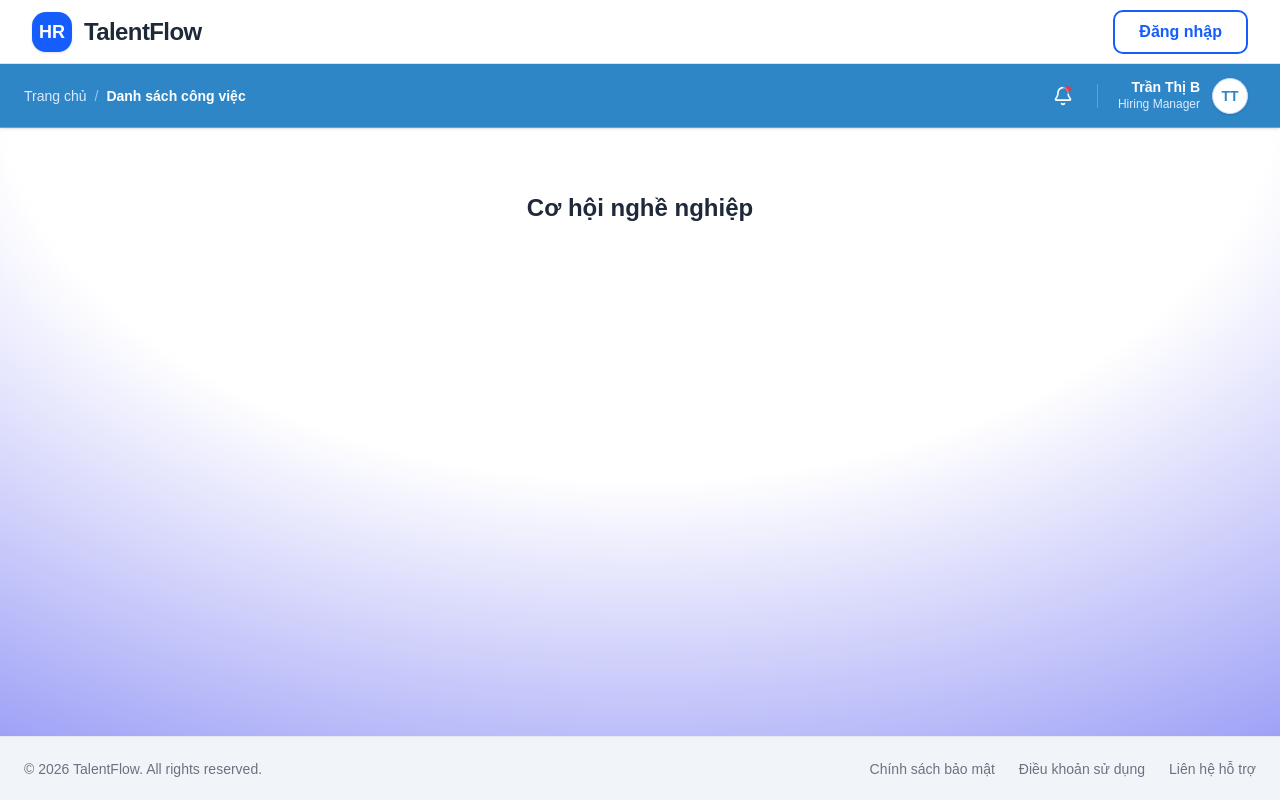
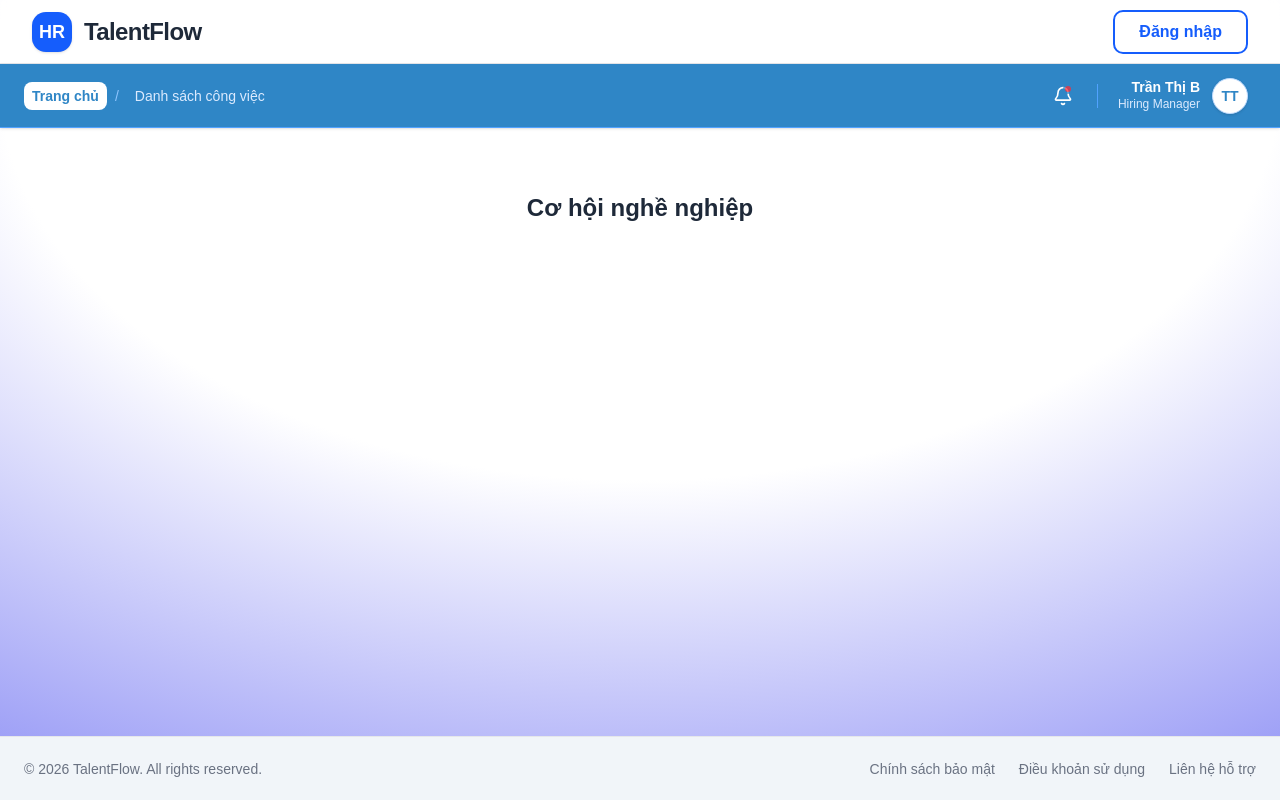
Before and after one commit to XuanHuu2906/ThucTapCoSo-frontend, a React (Vite) app: page / in a window 1280 px wide. Built offline with nearby package versions, Linux system fonts and the light colour scheme.

Commit message:
update DashboardHeader from UseLocation

```diff
--- a/package.json
+++ b/package.json
@@ -11,6 +11,7 @@
   },
   "dependencies": {
     "@fontsource-variable/geist": "^5.2.8",
+    "@hookform/resolvers": "^5.2.2",
     "@radix-ui/react-label": "^2.1.8",
     "@radix-ui/react-slot": "^1.2.4",
     "@tailwindcss/vite": "^4.2.2",
@@ -20,11 +21,14 @@
     "radix-ui": "^1.4.3",
     "react": "^19.2.4",
     "react-dom": "^19.2.4",
+    "react-hook-form": "^7.72.1",
+    "react-hot-toast": "^2.6.0",
     "react-router-dom": "^7.14.0",
     "shadcn": "^4.1.2",
     "tailwind-merge": "^3.5.0",
     "tailwindcss": "^4.2.2",
-    "tw-animate-css": "^1.4.0"
+    "tw-animate-css": "^1.4.0",
+    "zod": "^4.3.6"
   },
   "devDependencies": {
     "@eslint/js": "^9.39.4",
--- a/src/App.tsx
+++ b/src/App.tsx
@@ -1,5 +1,4 @@
 import { BrowserRouter, Routes, Route } from "react-router-dom";
-// Chỉnh lại import cho đồng nhất
 import PublicLayout from "./components/layout/PublicLayout";
 import JobList from "./pages/Jobs/JobList";
 import JobDetail from "./pages/Jobs/JobDetail";
@@ -12,8 +11,8 @@ function App() {
       <Routes>
         <Route path="/" element={<PublicLayout />}>
           <Route index element={<HomePage />} />
-          <Route path="jobs" element={<JobList />} />{" "}
-          <Route path="jobs/:id" element={<JobDetail />} />{" "}
+          <Route path="jobs" element={<JobList />} />
+          <Route path="jobs/:id" element={<JobDetail />} />
           <Route path="*" element={<NotFound />} />
         </Route>
       </Routes>
--- a/src/components/layout/DashboardHeader.tsx
+++ b/src/components/layout/DashboardHeader.tsx
@@ -1,36 +1,57 @@
-import { Bell, Menu } from "lucide-react"; // Bổ sung icon Menu
+import { Bell, Menu } from "lucide-react";
 import React from "react";
-import { Link } from "react-router-dom";
+import { Link, useLocation } from "react-router-dom";
+
 interface HeaderProps {
   onMenuClick?: () => void;
 }
 
-// Bổ sung destructuring { onMenuClick } ở đây
 const DashboardHeader: React.FC<HeaderProps> = ({ onMenuClick }) => {
+  const location = useLocation();
+
   return (
     <header className="h-16 bg-[#2F86C6] border-b border-blue-400 flex items-center justify-between px-6 sticky top-0 z-50 shadow-sm">
-      {/* PHẦN BÊN TRÁI: Nút Menu + Breadcrumb */}
+      {/* LEFT */}
       <div className="flex items-center gap-3">
-        {/* Nút bấm để mở/đóng Sidebar */}
         <button
           onClick={onMenuClick}
-          className="p-1.5 text-white hover:bg-blue-600 rounded-md transition-colors cursor-pointer block lg:hidden" // Ẩn trên màn hình to, hiện trên mobile/tablet
+          className="p-1.5 text-white hover:bg-blue-600 rounded-md transition-colors cursor-pointer block lg:hidden"
         >
           <Menu className="w-5 h-5" />
         </button>
 
-        <div className="text-sm">
-          <span className="cursor-pointer text-blue-100 hover:text-white transition-colors duration-300">
-            <Link to="/">Trang chủ</Link>
-          </span>
+        <div className="text-sm flex items-center">
+          {/* Trang chủ */}
+          <Link
+            to="/"
+            className={`transition-all duration-300 px-2 py-1 rounded-md ${
+              location.pathname === "/"
+                ? "bg-white text-[#2F86C6] font-semibold"
+                : "text-blue-100 hover:text-white"
+            }`}
+          >
+            Trang chủ
+          </Link>
+
           <span className="mx-2 text-blue-300">/</span>
-          <span className="font-semibold text-white">
-            <Link to="/jobs">Danh sách công việc</Link>
-          </span>
+
+          {/* Jobs */}
+          <Link
+            to="/jobs"
+            className={`transition-all duration-300 px-2 py-1 rounded-md ${
+              location.pathname.startsWith("/jobs")
+                ? "bg-white text-[#2F86C6] font-semibold"
+                : "text-blue-100 hover:text-white"
+            }`}
+          >
+            Danh sách công việc
+          </Link>
+
+          {/* Create */}
         </div>
       </div>
 
-      {/* PHẦN BÊN PHẢI: Bell + Profile (Giữ nguyên của bạn vì đã quá chuẩn) */}
+      {/* RIGHT */}
       <div className="flex items-center gap-4">
         <button className="relative p-2 text-white cursor-pointer hover:bg-blue-600 rounded-full transition-colors">
           <Bell className="w-5 h-5" />
--- a/src/components/layout/PublicLayout.tsx
+++ b/src/components/layout/PublicLayout.tsx
@@ -16,7 +16,6 @@ const PublicLayout: React.FC = () => {
         }}
       />
       {/* Your Content/Components */}
-
       {/* Lớp nội dung đè lên trên */}
       <div className="relative z-10 flex flex-col min-h-screen">
         <PublicHeader />
@@ -24,7 +23,6 @@ const PublicLayout: React.FC = () => {
         <main className="flex-1 w-full py-8 px-8 container mx-auto">
           <Outlet />
         </main>
-
         <Footer />
       </div>
     </div>
```
Also changed, not shown: 2 other files (tests, documents, lock files or other folders).
